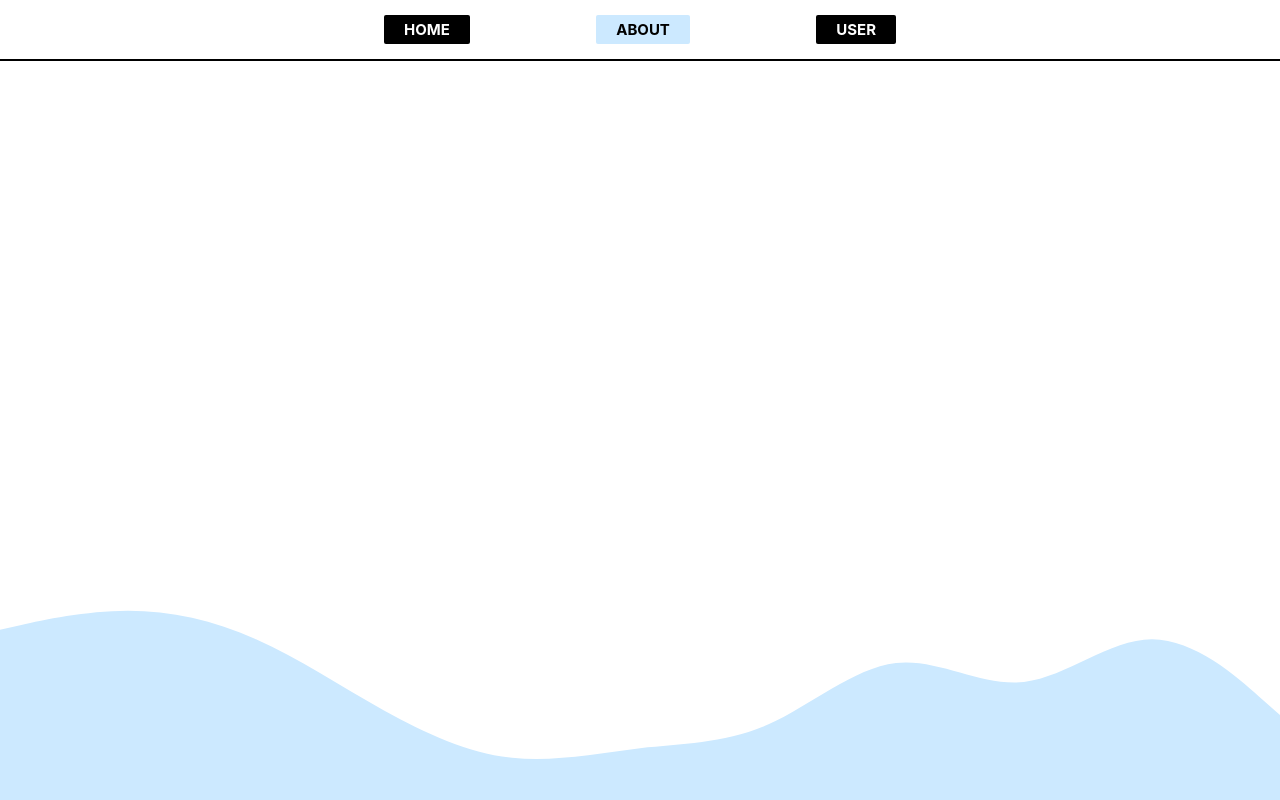
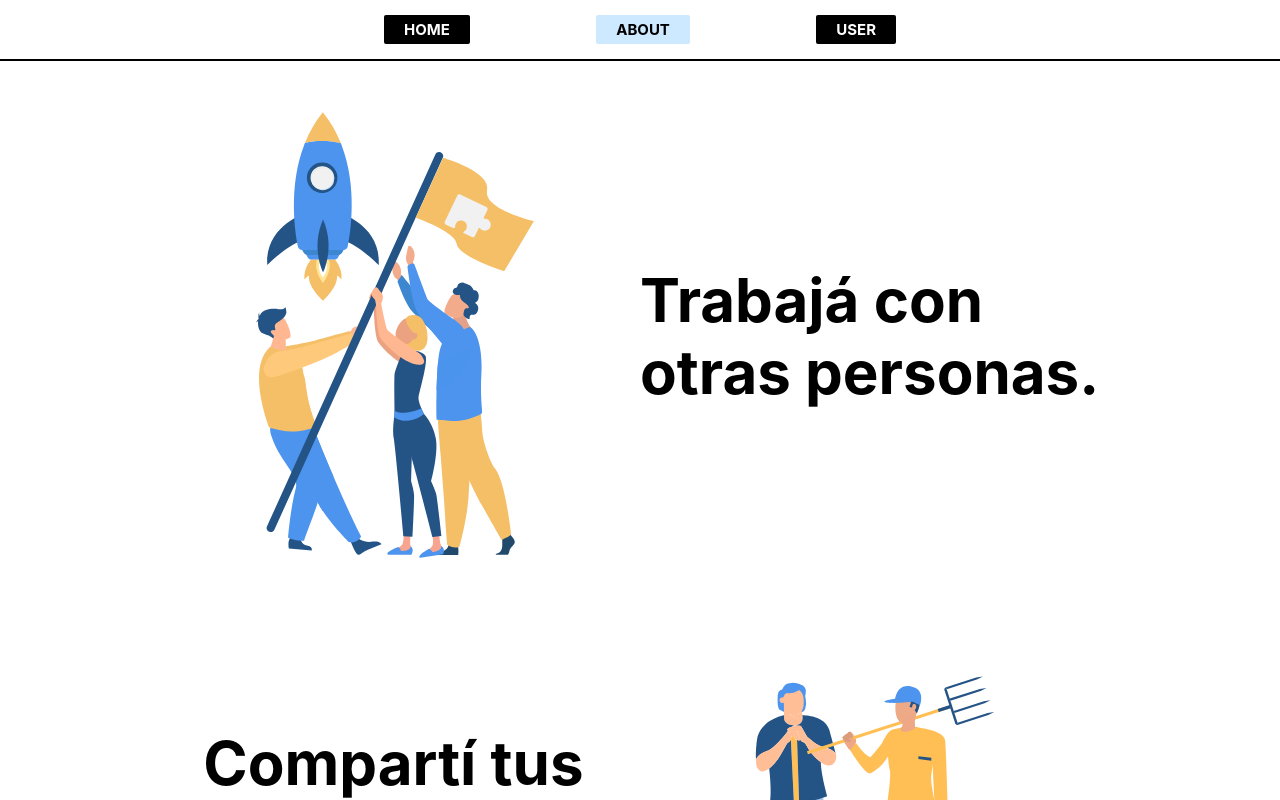
Before and after one commit to ignaciomartind/react-project-social-media, a React (Create React App) app: page /about in a window 1280 px wide. Built offline with nearby package versions, Linux system fonts and the light colour scheme.

Commit message:
fixed issues, added about page

```diff
--- a/src/App.css
+++ b/src/App.css
@@ -13,15 +13,18 @@ html {
   box-sizing: border-box;
   width: 100vw;
   height: 100vh;
-  overflow: hidden;
+  overflow: scroll;
 }
 body {
   width: 100vw;
   height: 100vh;
-  overflow: hidden !important;
+  overflow: scroll !important;
   display: flex;
   flex-direction: column;
   justify-content: space-between;
+}
+::-webkit-scrollbar{
+  display: none;
 }
 button {
   outline: none!important;
@@ -70,7 +73,7 @@ button {
 }
 .waves-svg {
   position: absolute;
-  bottom: 0;
+  bottom: -100px;
   left: 0;
   right: 0;
   z-index: -1;
--- a/src/App.js
+++ b/src/App.js
@@ -23,7 +23,7 @@ function App() {
         <Route path='/success' element={<Success />}></Route>
         <Route path="/*" element={<NotFound />}></Route>
       </Routes>
-      <svg className="waves-svg" xmlns="http://www.w3.org/2000/svg" viewBox="0 0 1440 320">
+      {/* <svg className="waves-svg" xmlns="http://www.w3.org/2000/svg" viewBox="0 0 1440 320">
         <path
           fill="#cce9ff"
           fillOpacity="1"
@@ -32,7 +32,7 @@ function App() {
       </svg>
       <div className="waves-box">
 
-      </div>
+      </div> */}
     </BrowserRouter>
   );
 }
--- a/src/pages/About.js
+++ b/src/pages/About.js
@@ -1,7 +1,18 @@
+import './about.css'
+import aboutSVG from '../media/crowdfunding.svg'
+import aboutSVG2 from '../media/agriculture-1.svg'
+
 export default function About(){
 
-    return <div className="About">
-
+    return <div className="about">
+        <div className='about-first'>
+            <img src={aboutSVG} alt='about image'></img>
+            <p>Trabajá con otras personas.</p>
+        </div>
+        <div className='about-second'>
+            <p>Compartí tus ideas.</p>
+            <img src={aboutSVG2} alt='about image'></img>
+        </div>
     </div>
 
 }
--- /dev/null
+++ b/src/pages/about.css
@@ -0,0 +1,19 @@
+.about{
+    display: flex;
+    flex-direction: column;
+    align-items: center;
+    justify-content: center;
+    overflow: scroll;
+}
+.about > *{
+    display: flex;
+    justify-items: center;
+    align-items: center;
+}
+.about img{
+    width: 50%;
+}
+.about p{
+    font-size: 6rem;
+    font-weight: bolder;
+}
```
Also changed, not shown: src/media/agriculture-1.svg (added), src/media/crowdfunding.svg (added).
